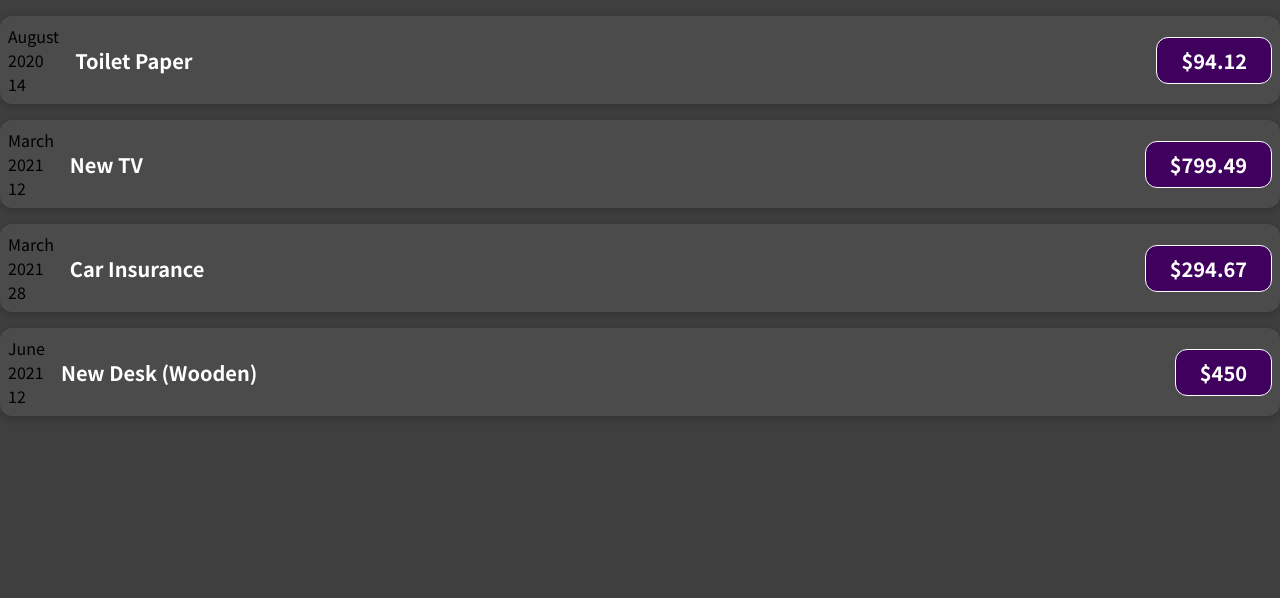
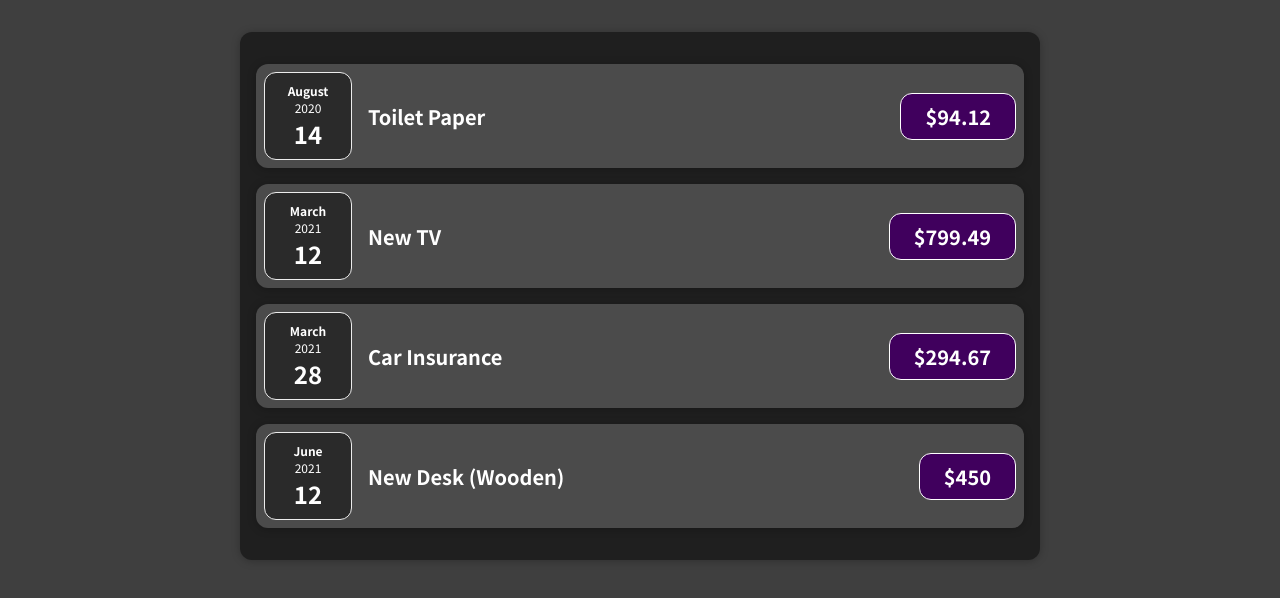
Before and after one commit to eudeamonism/ReactStarter2023, a JavaScript app: page / in a window 1280 px wide. Shown: the top 598 px of the page. Built offline with nearby package versions, Linux system fonts and the light colour scheme.

Commit message:
Card Wrapper

```diff
--- a/src/App.js
+++ b/src/App.js
@@ -1,6 +1,6 @@
-import ExpenseItem from './components/ExpenseItem';
+import Expenses from './components/Expenses';
 
-function App() {
+function App(props) {
 	const expenses = [
 		{
 			id: 'e1',
@@ -25,26 +25,7 @@
 
 	return (
 		<div>
-			<ExpenseItem
-				title={expenses[0].title}
-				amount={expenses[0].amount}
-				date={expenses[0].date}
-			/>
-			<ExpenseItem
-				title={expenses[1].title}
-				amount={expenses[1].amount}
-				date={expenses[1].date}
-			/>
-			<ExpenseItem
-				title={expenses[2].title}
-				amount={expenses[2].amount}
-				date={expenses[2].date}
-			/>
-			<ExpenseItem
-				title={expenses[3].title}
-				amount={expenses[3].amount}
-				date={expenses[3].date}
-			/>
+			<Expenses items={expenses} />
 		</div>
 	);
 }
--- /dev/null
+++ b/src/components/Card.css
@@ -0,0 +1,4 @@
+.card {
+	border-radius: 12px;
+	box-shadow: 0 1px 8px rgba(0, 0, 0, 0.25);
+}
--- /dev/null
+++ b/src/components/Card.js
@@ -0,0 +1,8 @@
+import './Card.css';
+
+function Card(props) {
+	const classes = 'card ' + props.className;
+	return <div className={classes}>{props.children}</div>;
+}
+
+export default Card;
--- /dev/null
+++ b/src/components/ExpenseDate.css
@@ -0,0 +1,26 @@
+.expense-date {
+  display: flex;
+  flex-direction: column;
+  width: 5.5rem;
+  height: 5.5rem;
+  border: 1px solid #ececec;
+  background-color: #2a2a2a;
+  color: white;
+  border-radius: 12px;
+  align-items: center;
+  justify-content: center;
+}
+
+.expense-date__month {
+  font-size: 0.75rem;
+  font-weight: bold;
+}
+
+.expense-date__year {
+  font-size: 0.75rem;
+}
+
+.expense-date__day {
+  font-size: 1.5rem;
+  font-weight: bold;
+}
--- a/src/components/ExpenseDate.js
+++ b/src/components/ExpenseDate.js
@@ -1,12 +1,14 @@
+import './ExpenseDate.css';
+
 function ExpenseDate(props) {
 	const month = props.date.toLocaleString('en-US', { month: 'long' });
 	const year = props.date.toLocaleString('en-US', { year: 'numeric' });
 	const day = props.date.toLocaleString('en-US', { day: 'numeric' });
 	return (
-		<div>
-			<div>{month}</div>
-			<div>{year}</div>
-			<div>{day}</div>
+		<div className="expense-date">
+			<div className="expense-date__month">{month}</div>
+			<div className="expense-date__year">{year}</div>
+			<div className="expense-date__day">{day}</div>
 		</div>
 	);
 }
--- a/src/components/ExpenseItem.css
+++ b/src/components/ExpenseItem.css
@@ -2,10 +2,8 @@
   display: flex;
   justify-content: space-between;
   align-items: center;
-  box-shadow: 0 2px 8px rgba(0, 0, 0, 0.25);
   padding: 0.5rem;
   margin: 1rem 0;
-  border-radius: 12px;
   background-color: #4b4b4b;
 }
 
--- a/src/components/ExpenseItem.js
+++ b/src/components/ExpenseItem.js
@@ -1,15 +1,16 @@
 import ExpenseDate from './ExpenseDate';
+import Card from './Card'
 import './ExpenseItem.css';
 
 function ExpenseItem(props) {
 	return (
-		<div className="expense-item">
+		<Card className="expense-item">
 			<ExpenseDate date={props.date} />
 			<div className="expense-item__description">
 				<h2>{props.title}</h2>
 				<div className="expense-item__price">${props.amount}</div>
 			</div>
-		</div>
+		</Card>
 	);
 }
 
--- /dev/null
+++ b/src/components/Expenses.css
@@ -0,0 +1,7 @@
+.expenses {
+	padding: 1rem;
+	background-color: rgb(31, 31, 31);
+	margin: 2rem auto;
+	width: 50rem;
+	max-width: 95%;
+}
--- /dev/null
+++ b/src/components/Expenses.js
@@ -0,0 +1,32 @@
+import Card from './Card'
+import ExpenseItem from './ExpenseItem';
+import './Expenses.css';
+
+function Expenses(props) {
+  return (
+    <Card className="expenses">
+      <ExpenseItem
+        title={props.items[0].title}
+        amount={props.items[0].amount}
+        date={props.items[0].date}
+      />
+      <ExpenseItem
+        title={props.items[1].title}
+        amount={props.items[1].amount}
+        date={props.items[1].date}
+      />
+      <ExpenseItem
+        title={props.items[2].title}
+        amount={props.items[2].amount}
+        date={props.items[2].date}
+      />
+      <ExpenseItem
+        title={props.items[3].title}
+        amount={props.items[3].amount}
+        date={props.items[3].date}
+      />
+    </Card>
+  );
+}
+
+export default Expenses;
```
